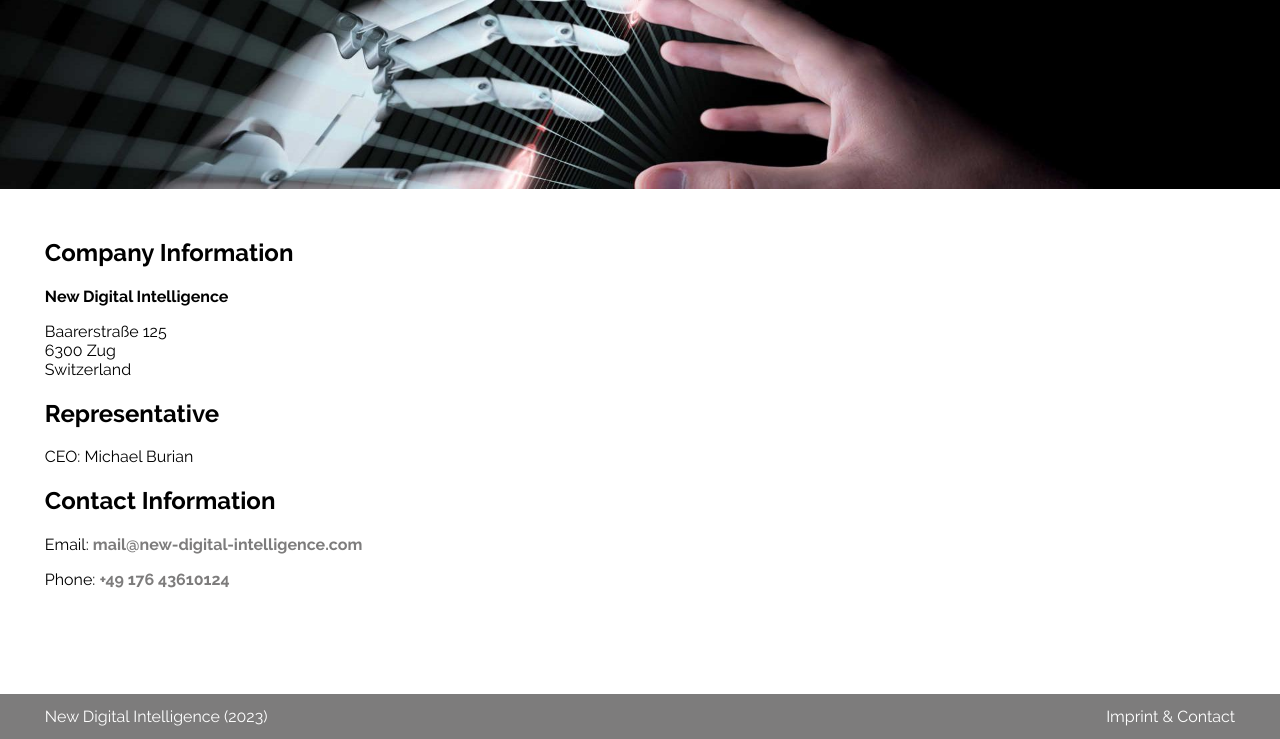
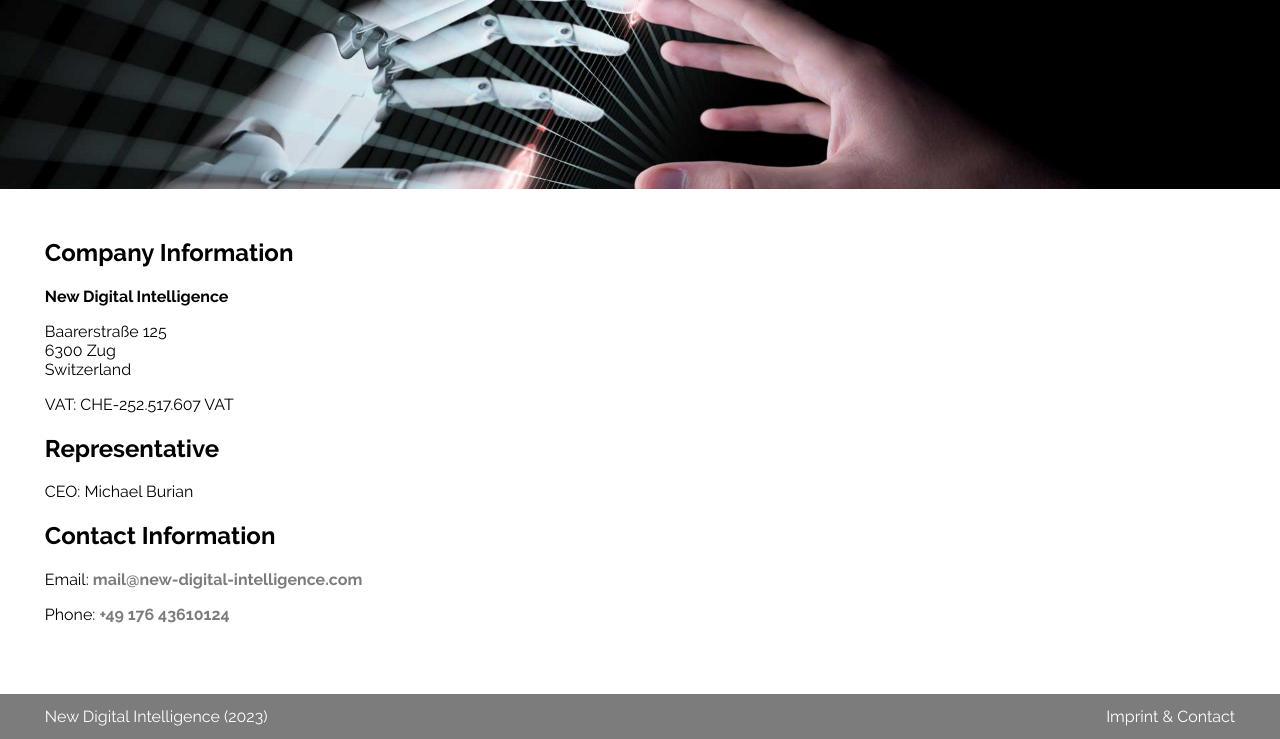
Before and after one commit to miscato08/new-digital-intelligence-website, a plain HTML site: page PROD/en/imprint-contact.html in a window 1280 px wide. Shown: the part 61-800 px from the top of the page. Drawn offline with Linux system fonts and the light colour scheme.

Commit message:
Update imprint-contact.html
add Vat

```diff
--- a/PROD/en/imprint-contact.html
+++ b/PROD/en/imprint-contact.html
@@ -65,6 +65,7 @@
                     <p>Baarerstraße 125<br>
                     6300 Zug<br>
                     Switzerland</p>
+                    <p>VAT: CHE-252.517.607 VAT</p>
                     <h2>Representative</h2>
                     <p>CEO: Michael Burian</p>
                     <h2>Contact Information</h2>
```
